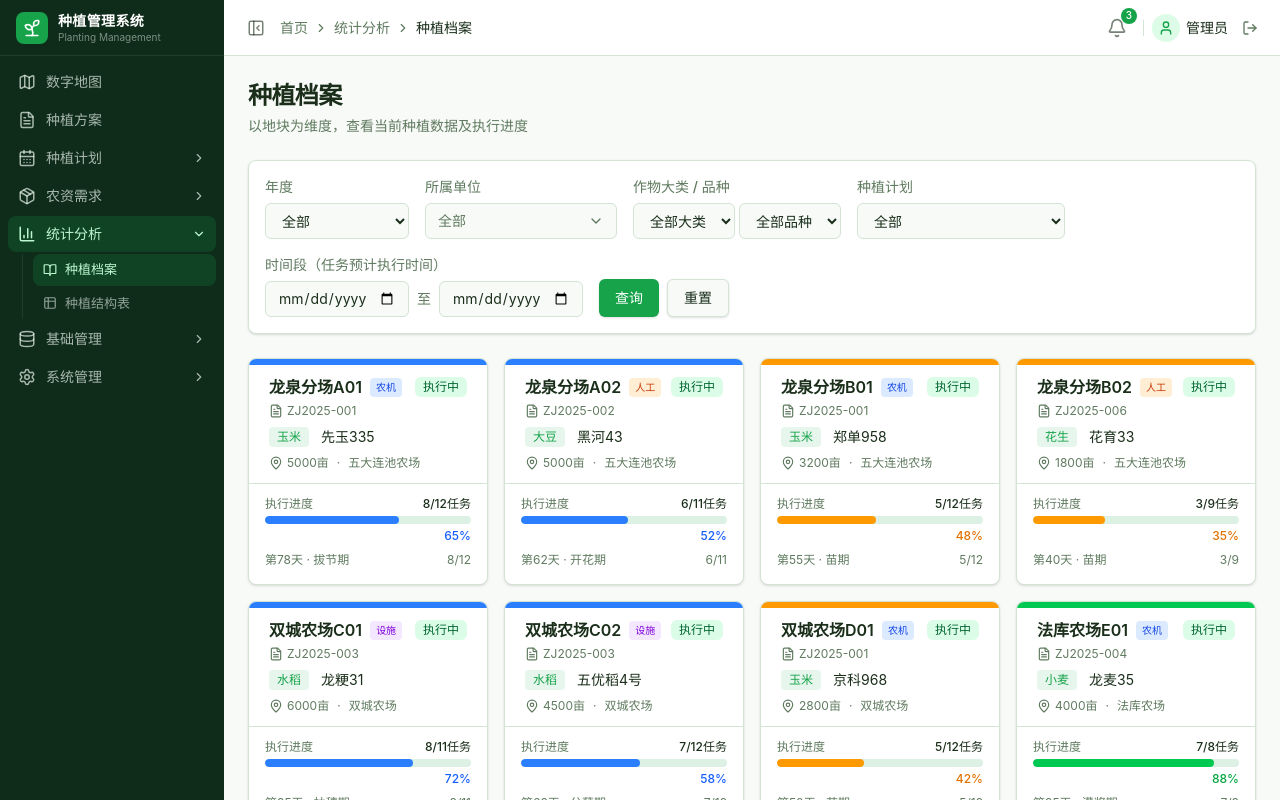
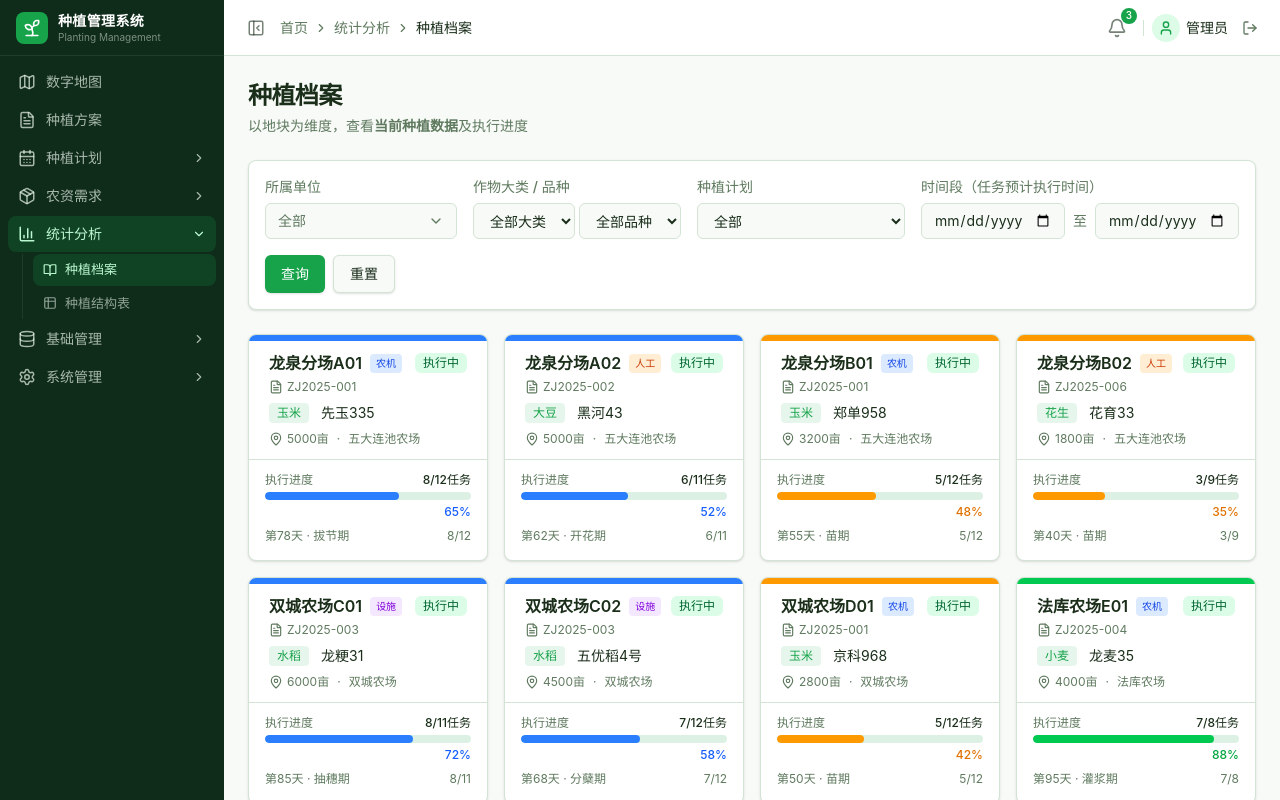
Before and after one commit to YYWANGYY/PlantingManagement, a Vue app: page /statistics/archive in a window 1280 px wide. Built offline with nearby package versions, Linux system fonts and the light colour scheme.

Commit message:
种植档案
Coze-Commit-Type: user

```diff
--- a/src/views/planting-schedule/index.vue
+++ b/src/views/planting-schedule/index.vue
@@ -246,7 +246,9 @@
 
       <!-- 分页 -->
       <div class="flex items-center justify-between px-4 py-3 border-t">
-        <span class="text-sm text-muted-foreground">共 {{ filteredItems.length }} 条</span>
+        <span class="text-sm text-muted-foreground">
+        第 {{ currentPage }} / {{ totalPages }} 页，共 <span class="font-medium">{{ filteredSchemes.length }}</span> 条记录
+        </span>
         <div class="flex items-center gap-1">
           <button
             class="inline-flex h-8 w-8 items-center justify-center rounded-md border text-sm disabled:opacity-50 disabled:cursor-not-allowed"
--- a/src/views/statistics/archive.vue
+++ b/src/views/statistics/archive.vue
@@ -3,23 +3,12 @@
     <!-- 页面标题 -->
     <div>
       <h1 class="text-2xl font-bold tracking-tight">种植档案</h1>
-      <p class="mt-1 text-sm text-muted-foreground">以地块为维度，查看当前种植数据及执行进度</p>
+      <p class="mt-1 text-sm text-muted-foreground">以地块为维度，查看<span class="font-semibold">当前种植数据</span>及执行进度</p>
     </div>
 
     <!-- 查询条件 -->
     <div class="rounded-lg border bg-card p-4 shadow-sm">
       <div class="flex flex-wrap items-end gap-4">
-        <!-- 年度 -->
-        <div class="flex flex-col gap-1.5">
-          <label class="text-sm font-medium text-muted-foreground">年度</label>
-          <select
-            v-model="filters.year"
-            class="h-9 w-36 rounded-md border bg-background px-3 text-sm focus:outline-none focus:ring-2 focus:ring-primary/30"
-          >
-            <option value="">全部</option>
-            <option v-for="y in yearOptions" :key="y" :value="y">{{ y }}</option>
-          </select>
-        </div>
 
         <!-- 所属单位 -->
         <div class="flex flex-col gap-1.5">
@@ -235,7 +224,7 @@
     <!-- 分页 -->
     <div v-if="totalPages > 1" class="flex items-center justify-between">
       <span class="text-sm text-muted-foreground">
-        共 {{ filteredData.length }} 条记录，第 {{ currentPage }}/{{ totalPages }} 页
+        第 {{ currentPage }} / {{ totalPages }} 页，共 <span class="font-medium">{{ filteredData.length }}</span> 条记录
       </span>
       <div class="flex items-center gap-1">
         <button
```
Also changed, not shown: assets/image_20260514100512923.png (added).
